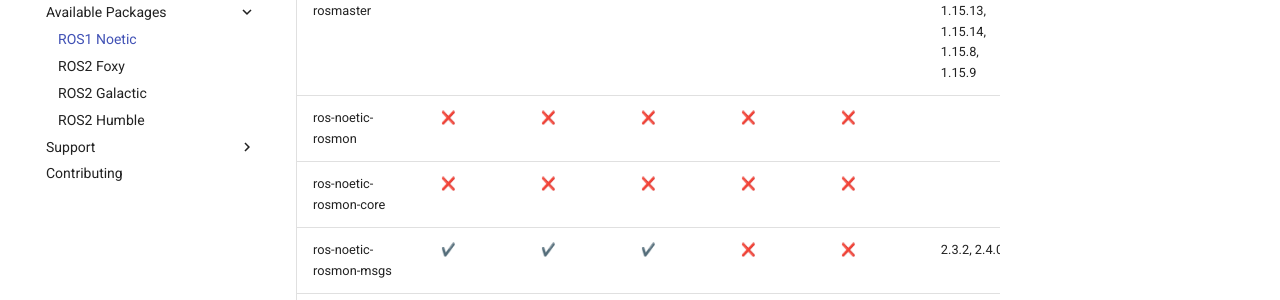
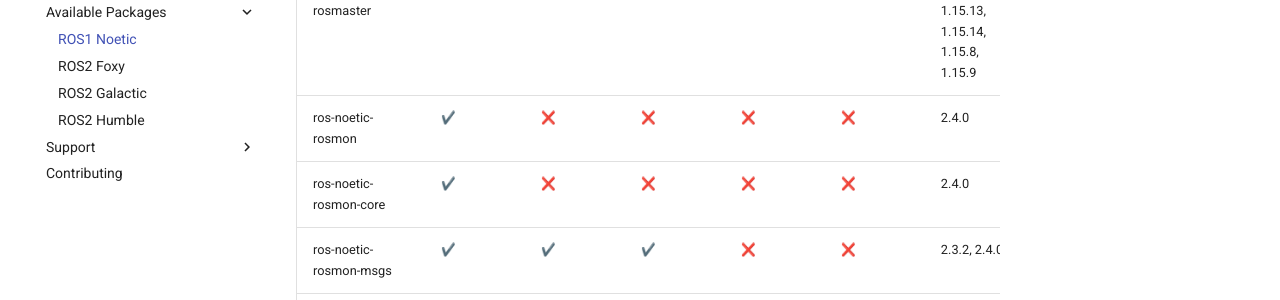
Before and after one commit to RoboStack/robostack.github.io, an MkDocs documentation site: the page built from docs/noetic.md, in a window 1280 px wide and 900 px high, scrolled down 108459 px. Shown: the part 150-450 px from the top of the window. Built offline with MkDocs 1.6.1 and Material for MkDocs 9.7.7, drawn with Linux system fonts in a browser that asks for light colours; emoji names are drawn with the system emoji font; comment, search, counter and statistics services are not loaded; some of the changed text lies outside the part shown.

Commit message:
Update tables

```diff
--- a/docs/noetic.md
+++ b/docs/noetic.md
@@ -1476,8 +1476,8 @@
 | ros-noetic-roslz4 | :heavy_check_mark: { data-sort='1' } | :heavy_check_mark: { data-sort='1' } | :heavy_check_mark: { data-sort='1' } | :heavy_check_mark: { data-sort='1' } | :heavy_check_mark: { data-sort='1' } | 1.15.11, 1.15.13, 1.15.14, 1.15.8, 1.15.9  |
 | ros-noetic-rosmake | :heavy_check_mark: { data-sort='1' } | :heavy_check_mark: { data-sort='1' } | :heavy_check_mark: { data-sort='1' } | :heavy_check_mark: { data-sort='1' } | :heavy_check_mark: { data-sort='1' } | 1.15.7, 1.15.8  |
 | ros-noetic-rosmaster | :heavy_check_mark: { data-sort='1' } | :heavy_check_mark: { data-sort='1' } | :heavy_check_mark: { data-sort='1' } | :heavy_check_mark: { data-sort='1' } | :heavy_check_mark: { data-sort='1' } | 1.15.11, 1.15.13, 1.15.14, 1.15.8, 1.15.9  |
-| ros-noetic-rosmon | :x: { data-sort='0' } | :x: { data-sort='0' } | :x: { data-sort='0' } | :x: { data-sort='0' } | :x: { data-sort='0' } |   |
-| ros-noetic-rosmon-core | :x: { data-sort='0' } | :x: { data-sort='0' } | :x: { data-sort='0' } | :x: { data-sort='0' } | :x: { data-sort='0' } |   |
+| ros-noetic-rosmon | :heavy_check_mark: { data-sort='1' } | :x: { data-sort='0' } | :x: { data-sort='0' } | :x: { data-sort='0' } | :x: { data-sort='0' } | 2.4.0  |
+| ros-noetic-rosmon-core | :heavy_check_mark: { data-sort='1' } | :x: { data-sort='0' } | :x: { data-sort='0' } | :x: { data-sort='0' } | :x: { data-sort='0' } | 2.4.0  |
 | ros-noetic-rosmon-msgs | :heavy_check_mark: { data-sort='1' } | :heavy_check_mark: { data-sort='1' } | :heavy_check_mark: { data-sort='1' } | :x: { data-sort='0' } | :x: { data-sort='0' } | 2.3.2, 2.4.0  |
 | ros-noetic-rosmsg | :heavy_check_mark: { data-sort='1' } | :heavy_check_mark: { data-sort='1' } | :heavy_check_mark: { data-sort='1' } | :heavy_check_mark: { data-sort='1' } | :heavy_check_mark: { data-sort='1' } | 1.15.11, 1.15.13, 1.15.14, 1.15.8, 1.15.9  |
 | ros-noetic-rosmsg-cpp | :x: { data-sort='0' } | :x: { data-sort='0' } | :x: { data-sort='0' } | :x: { data-sort='0' } | :x: { data-sort='0' } |   |
```
Also changed, not shown: other parts of docs/noetic.md (+2 -2 lines).
